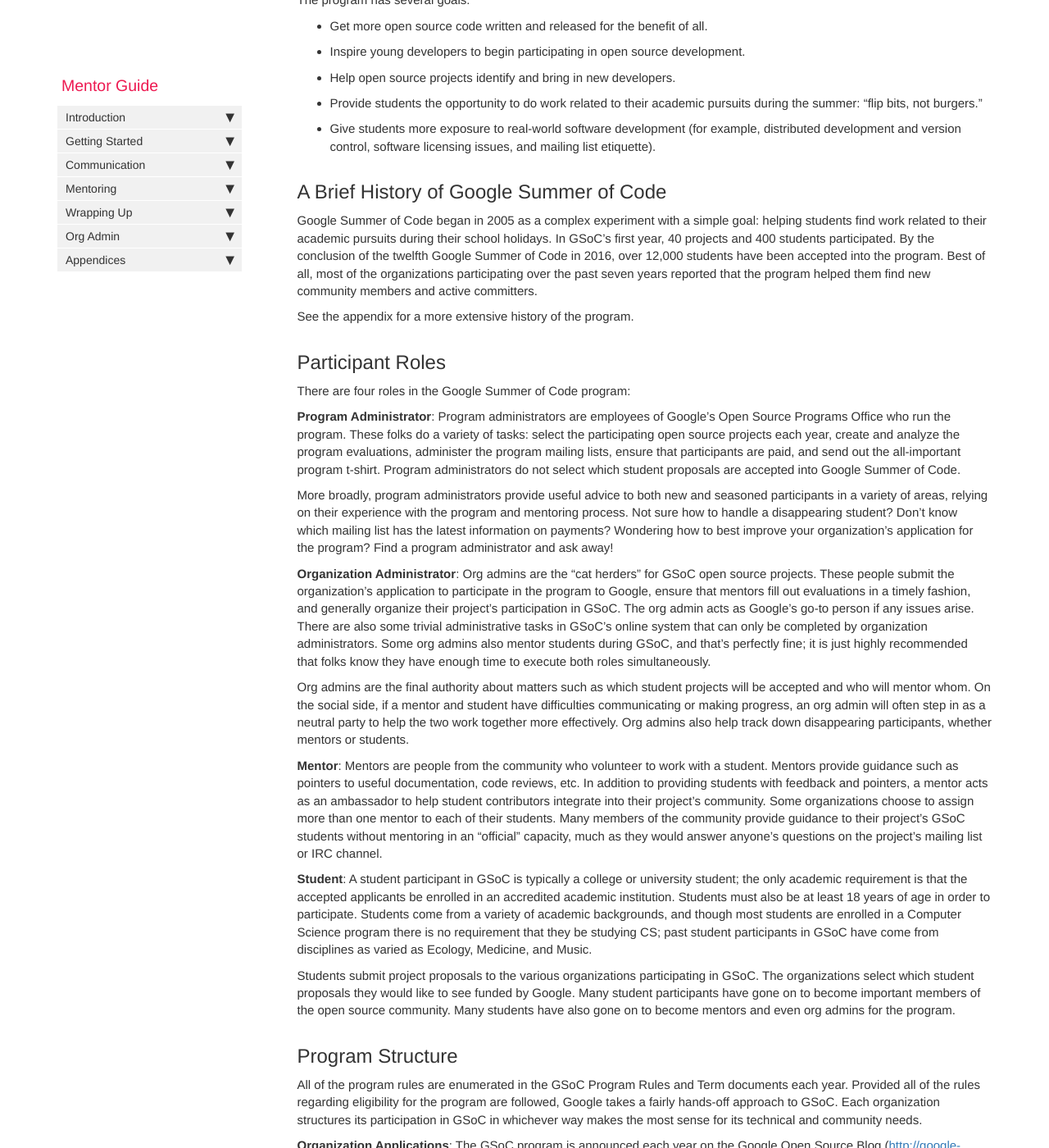
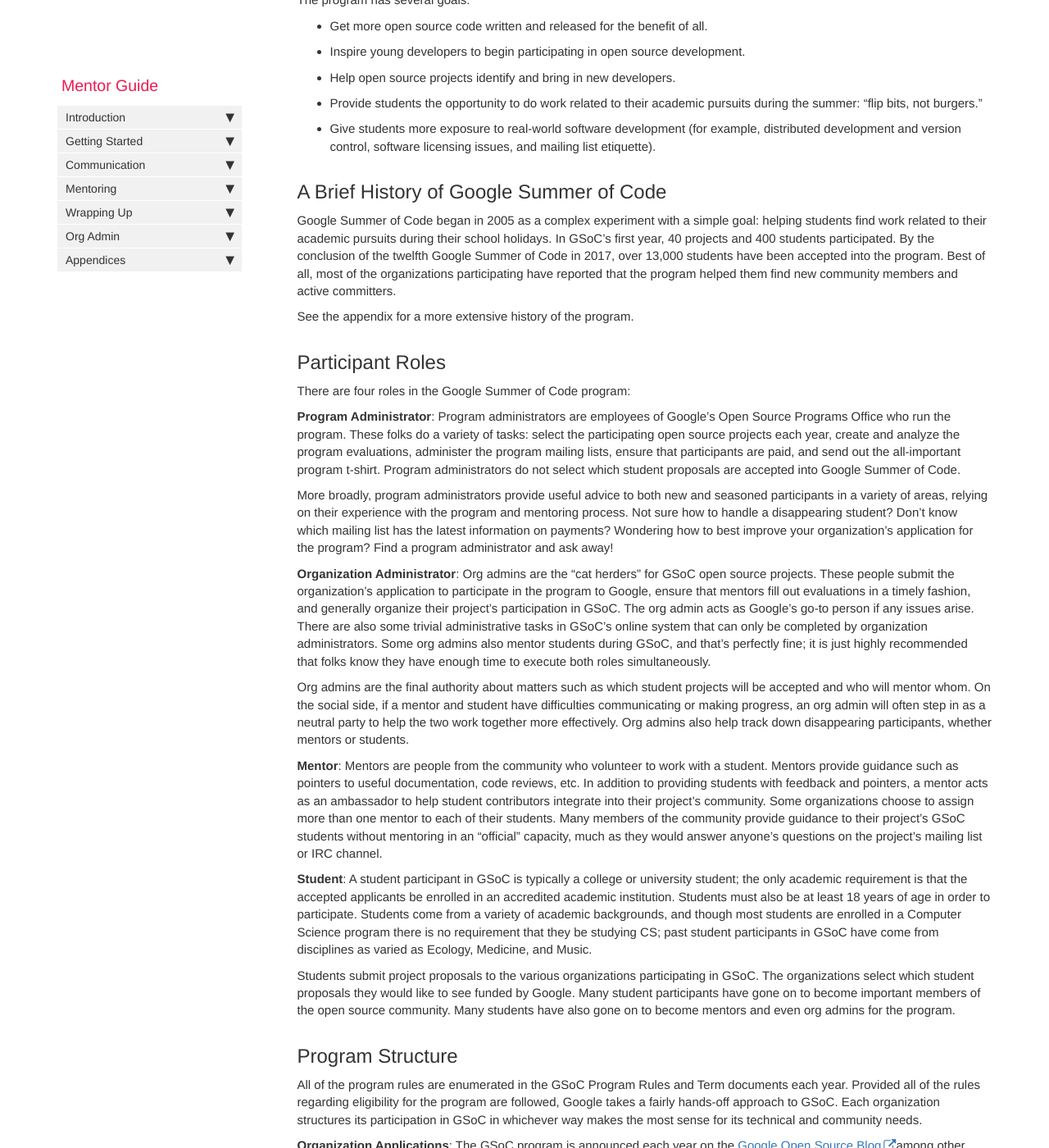
Before and after one commit to google/gsocguides, a Jekyll site: the page built from pages/mentor/00-what_is_google_summer_of_code.md, in a window 1280 px wide and 1400 px high, scrolled down 613 px. Shown: the whole window at 82% size. Built offline with Jekyll 4.4.1, drawn with Linux system fonts in a browser that asks for light colours; some of the changed text lies outside the part shown.

Commit message:
fixed OSPO blog URL and updates stats/removed

```diff
--- a/pages/mentor/00-what_is_google_summer_of_code.md
+++ b/pages/mentor/00-what_is_google_summer_of_code.md
@@ -26,7 +26,7 @@ The program has several goals:
 
 ## A Brief History of Google Summer of Code
 
-Google Summer of Code began in 2005 as a complex experiment with a simple goal: helping students find work related to their academic pursuits during their school holidays. In GSoC's first year, 40 projects and 400 students participated. By the conclusion of the twelfth Google Summer of Code in 2016, over 12,000 students have been accepted into the program. Best of all, most of the organizations participating over the past seven years reported that the program helped them find new community members and active committers.
+Google Summer of Code began in 2005 as a complex experiment with a simple goal: helping students find work related to their academic pursuits during their school holidays. In GSoC's first year, 40 projects and 400 students participated. By the conclusion of the twelfth Google Summer of Code in 2017, over 13,000 students have been accepted into the program. Best of all, most of the organizations participating have reported that the program helped them find new community members and active committers.
 
 See the appendix for a more extensive history of the program.
 
@@ -54,7 +54,7 @@ Students submit project proposals to the various organizations participating in
 
 All of the program rules are enumerated in the GSoC Program Rules and Term documents each year. Provided all of the rules regarding eligibility for the program are followed, Google takes a fairly hands-off approach to GSoC. Each organization structures its participation in GSoC in whichever way makes the most sense for its technical and community needs.
 
-**Organization Applications**: The GSoC program is announced each year on the Google Open Source Blog (<http://google-opensource.blogspot.com/>) among other places, and this announcement provides application deadlines for projects. Each organization must apply to participate. The questions asked in the organization application are published in advance and linked from the Program FAQ. Organizations usually have about 2 weeks to apply for the program. Google's program administrators then select which organizations will participate in that year's Google Summer of Code.
+**Organization Applications**: The GSoC program is announced each year on the [Google Open Source Blog](https://opensource.googleblog.com/)among other places, and this announcement provides application deadlines for projects. Each organization must apply to participate. The questions asked in the organization application are published in advance and linked from the Program FAQ. Organizations usually have about 2 weeks to apply for the program. Google's program administrators then select which organizations will participate in that year's Google Summer of Code.
 
 **Student Applications**: Students are encouraged to begin talking to the participating organizations as soon as the list of accepted organizations is published. Prior to the opening of applications, it is important to take some time to talk to potential student applicants. This helps them refine their ideas so that they will produce a better quality proposal. Each organization is asked to provide a proposal template, but the best student applications go far beyond the template and an organization's ideas list. Students are given about 2 weeks to complete their applications.
 
```
